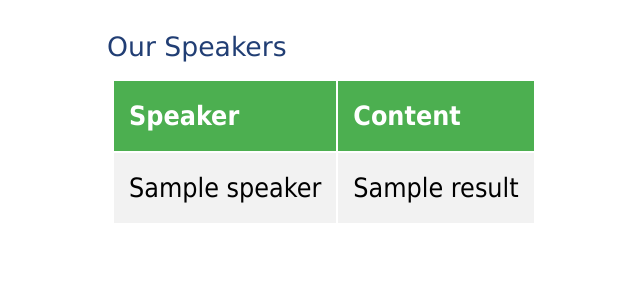
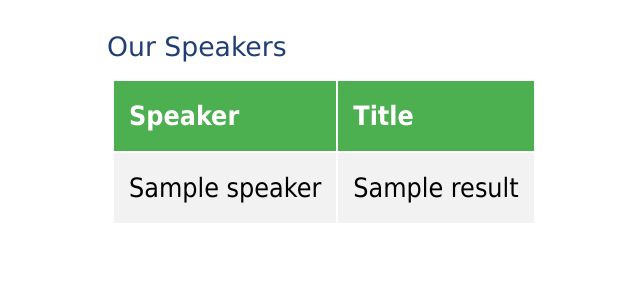
Before and after one commit to jzohrab/DbMigrator_Demo, a Flask app: template flaskapp/templates/index.html in a window 1280 px wide. Shown: the top 300 px of the page, without its empty margins (248-888 px from the left). Run offline with Flask 2, Linux system fonts and the light colour scheme; the template is opened without the code that fills it: most values are stand-ins (such as "Sample title", 1, 10 or a date in 2020).

Commit message:
HTML tweak.

```diff
--- a/flaskapp/templates/index.html
+++ b/flaskapp/templates/index.html
@@ -16,7 +16,7 @@
 
 	<table>
 	  <tr>
-	    <th>Speaker</th><th>Content</th>
+	    <th>Speaker</th><th>Title</th>
 	  </tr>
 	  {% for t in result %}
 	  <tr>
```
